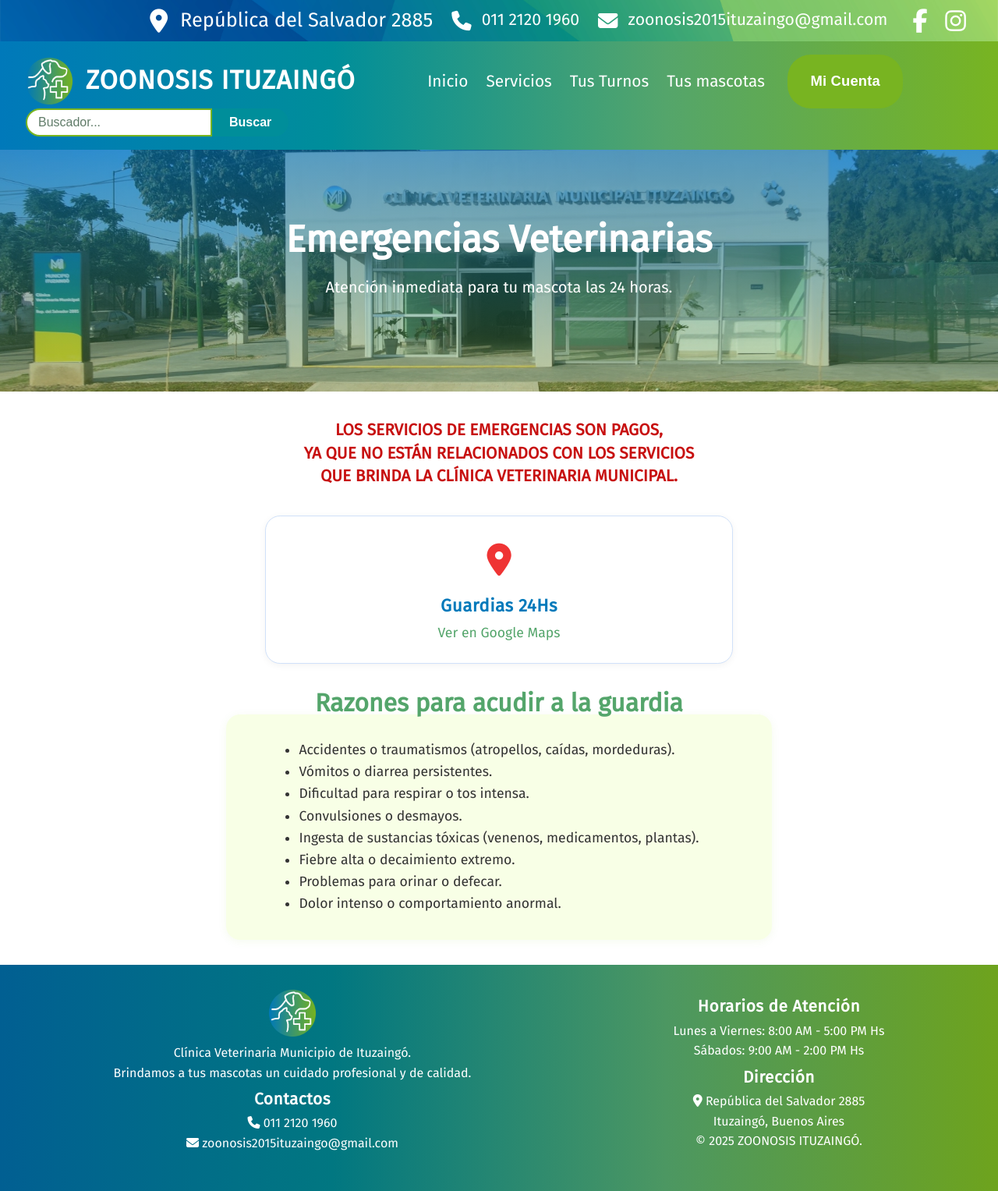
After one commit to alvaroschneider/tp_zoonosis, a PHP site: page /usuarios/emergencias.php in a window 1280 px wide. The commit adds this page. Shown: the whole page at 78% size. Run offline with PHP 8.4, Linux system fonts and the light colour scheme.

Commit message:
se agrega emergencias.php

```diff
--- a/cabecera.php
+++ b/cabecera.php
@@ -50,7 +50,7 @@
           <li class="nav-item dropdown">
             <a class="nav-link" href="#" id="serviciosDropdown">Servicios</a>
             <ul class="dropdown-menu">
-              <li><a href="Emergencias.html">Emergencia Veterinaria</a></li>
+              <li><a href="emergencias.php">Emergencia Veterinaria</a></li>
               <li><a href="zoonosis.html">Zoonosis</a></li>
               <li><a href="vacunacion.html">Vacunación</a></li>
               <li><a href="nosotros.html">Nosotros</a></li>
--- /dev/null
+++ b/emergencias.php
@@ -0,0 +1,51 @@
+<?php include 'cabecera.php'; ?>
+
+<main>
+  <section class="hero">
+      <h1>Emergencias Veterinarias</h1>
+      <p>Atención inmediata para tu mascota las 24 horas.</p>
+    </section>
+
+    <section class="emergency-message">
+      <h2 class="titulo-Informacion"></h2>
+      <ul>
+        <li>LOS SERVICIOS DE EMERGENCIAS SON PAGOS,</li>
+        <li>YA QUE NO ESTÁN RELACIONADOS CON LOS SERVICIOS</li>
+        <li>QUE BRINDA LA CLÍNICA VETERINARIA MUNICIPAL.</li>
+      </ul>
+    </section>
+
+
+    <div class="button-center-container">
+      <a href="https://maps.google.com/?q=veterinaria" class="service-card map-button">
+        <div class="icon" style="background:#ffffff; color:#ee2626ef;">
+          <i class="fas fa-map-marker-alt"></i>
+        </div>
+        <div class="text-container">
+          <div class="text-inner">
+            <span class="title">Guardias 24Hs</span>
+            <span class="extra-text" style="color:#54a56b;">Ver en Google Maps</span>
+          </div>
+        </div>
+      </a>
+    </div>
+
+    <section class="razones-guardia">
+      <h2 class="titulo-tabla">Razones para acudir a la guardia</h2>
+      <div class="tabla-caja">
+        <ul class="lista-emergencias">
+          <li>Accidentes o traumatismos (atropellos, caídas, mordeduras).</li>
+          <li>Vómitos o diarrea persistentes.</li>
+          <li>Dificultad para respirar o tos intensa.</li>
+          <li>Convulsiones o desmayos.</li>
+          <li>Ingesta de sustancias tóxicas (venenos, medicamentos, plantas).</li>
+          <li>Fiebre alta o decaimiento extremo.</li>
+          <li>Problemas para orinar o defecar.</li>
+          <li>Dolor intenso o comportamiento anormal.</li>
+        </ul>
+      </div>
+
+    </section>
+</main>
+
+<?php include 'footer.php'; ?>
```
Also changed, not shown: Emergencias.html (+14 -5 lines).
